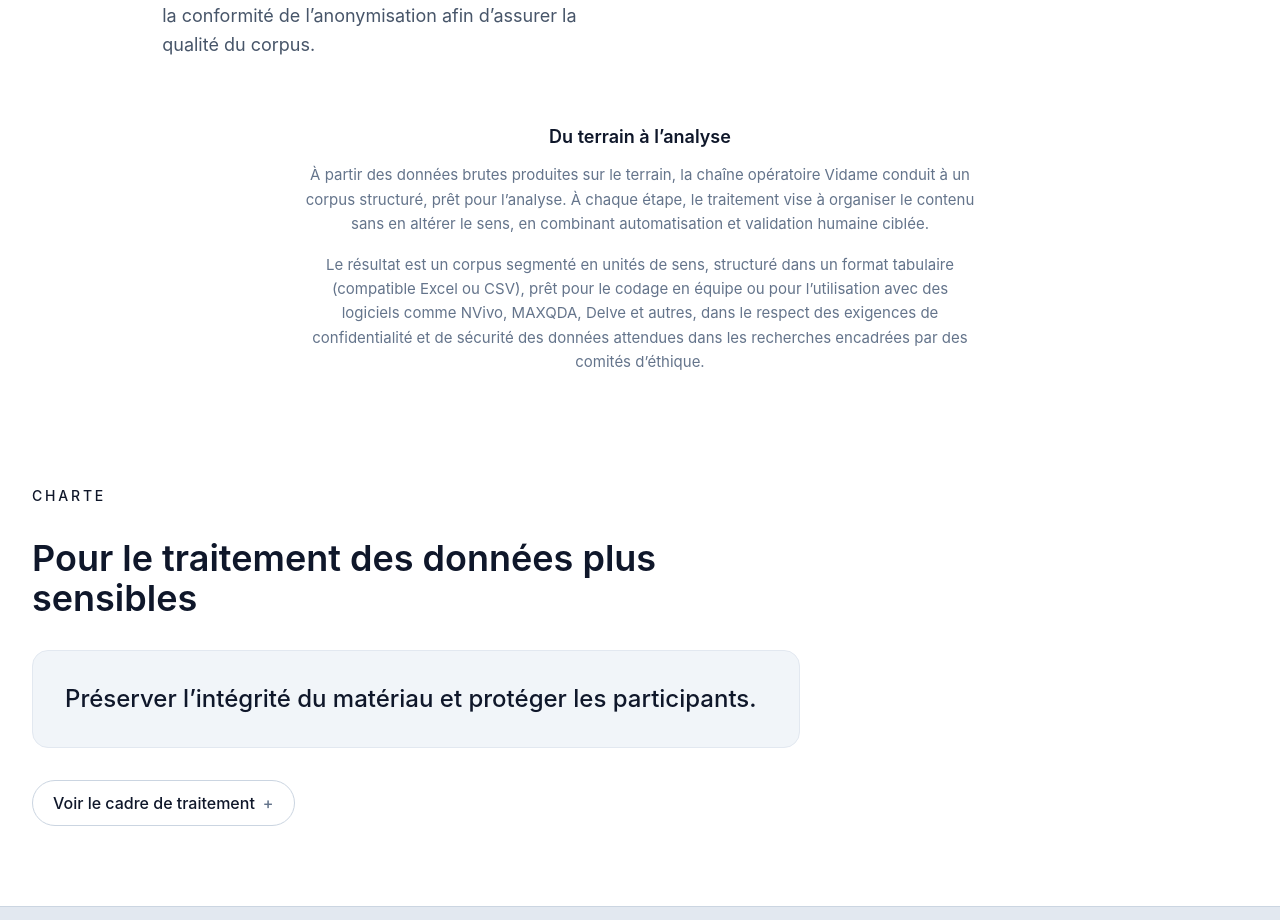
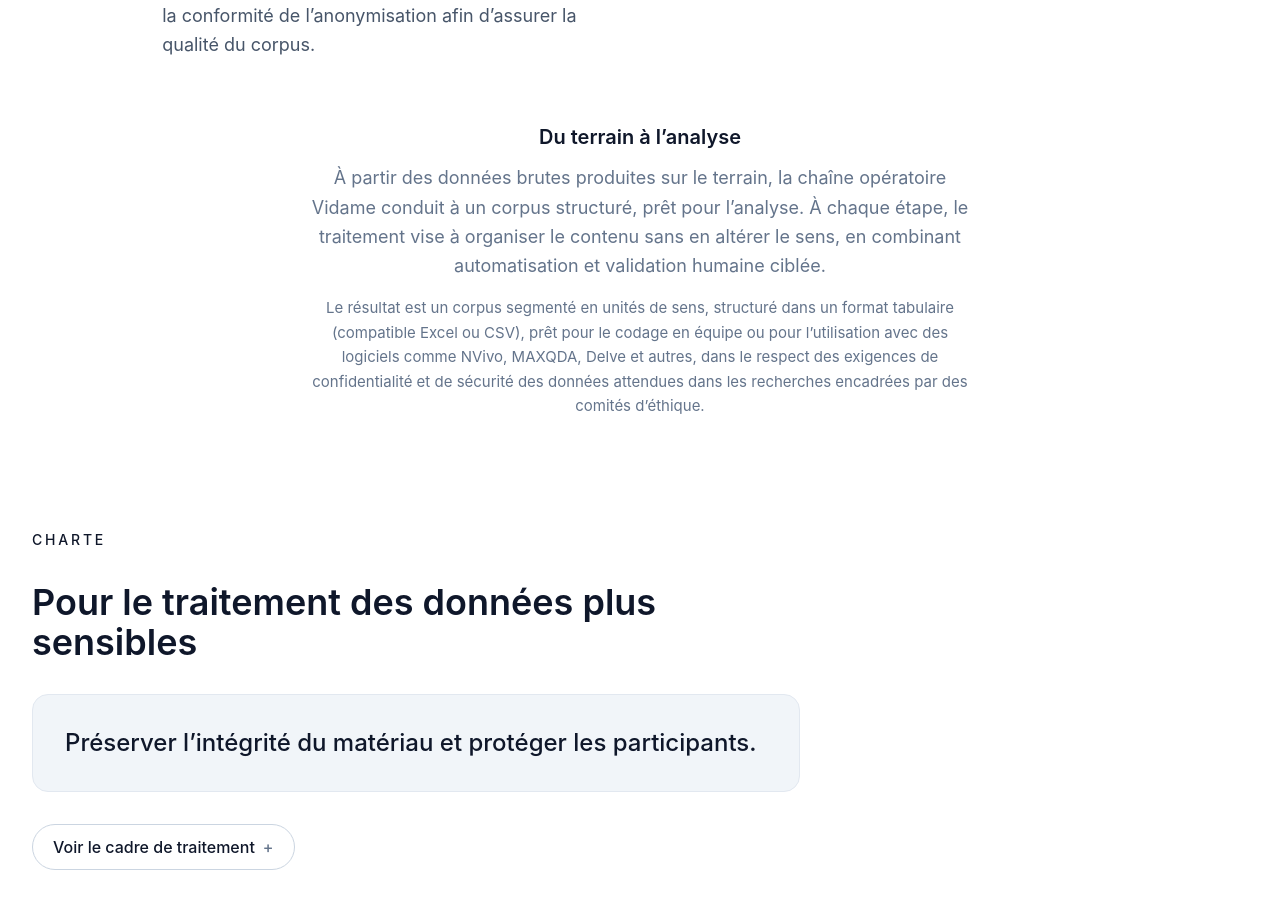
Before and after one commit to momopro21/vidame-recherche, a React (Vite) app: page / in a window 1280 px wide. Shown: the part 3160-4080 px from the top of the page. Built offline with nearby package versions, Linux system fonts and the light colour scheme; the HTML template or start-up script is replaced by a standard one.

Commit message:
Adjust text alignment and font sizes in App.tsx

```diff
--- a/src/App.tsx
+++ b/src/App.tsx
@@ -598,8 +598,9 @@ return (
 <section className="mx-auto mt-20 max-w-6xl px-6 md:px-8">
 
   {/* ===== TITRE ===== */}
-  <div className="mx-auto max-w-2xl text-center">
+  <div className="mx-auto max-w-2xl text-left md:text-center">
    <h2 className="text-[28px] leading-tight tracking-tight text-slate-900 md:text-[30px]">
+
   {lang === "fr"
     ? "La chaîne opératoire Vidame repose sur une transformation progressive du corpus."
     : "The Vidame operational chain is based on a progressive transformation of the corpus."}
@@ -827,11 +828,11 @@ return (
 </div>
 {/* ===== CONCLUSION ===== */}
 <div className="mx-auto mt-16 max-w-2xl text-center">
-  <h3 className="text-lg font-semibold text-slate-900">
+  <h3 className="text-xl font-semibold text-slate-900">
     {lang === "fr" ? "Du terrain à l’analyse" : "From fieldwork to analysis"}
   </h3>
 
-  <p className="mt-3 text-[15px] leading-relaxed text-slate-500">
+  <p className="mt-3 text-[18px] leading-relaxed text-slate-500">
     {lang === "fr"
       ? "À partir des données brutes produites sur le terrain, la chaîne opératoire Vidame conduit à un corpus structuré, prêt pour l’analyse. À chaque étape, le traitement vise à organiser le contenu sans en altérer le sens, en combinant automatisation et validation humaine ciblée."
       : "Starting from raw data produced in the field, the Vidame operational chain leads to a structured corpus ready for analysis. At each step, the process aims to organize the content without altering its meaning, combining automation with targeted human validation."}
```
